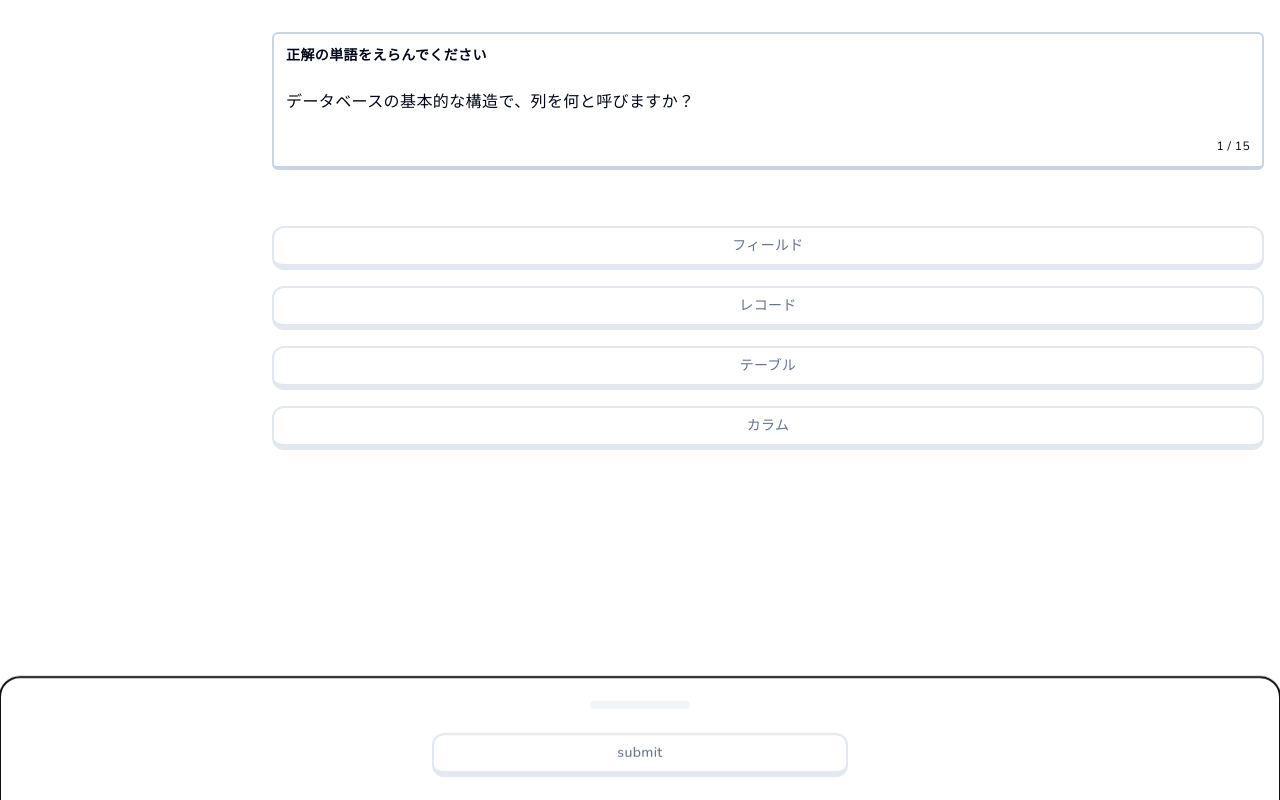
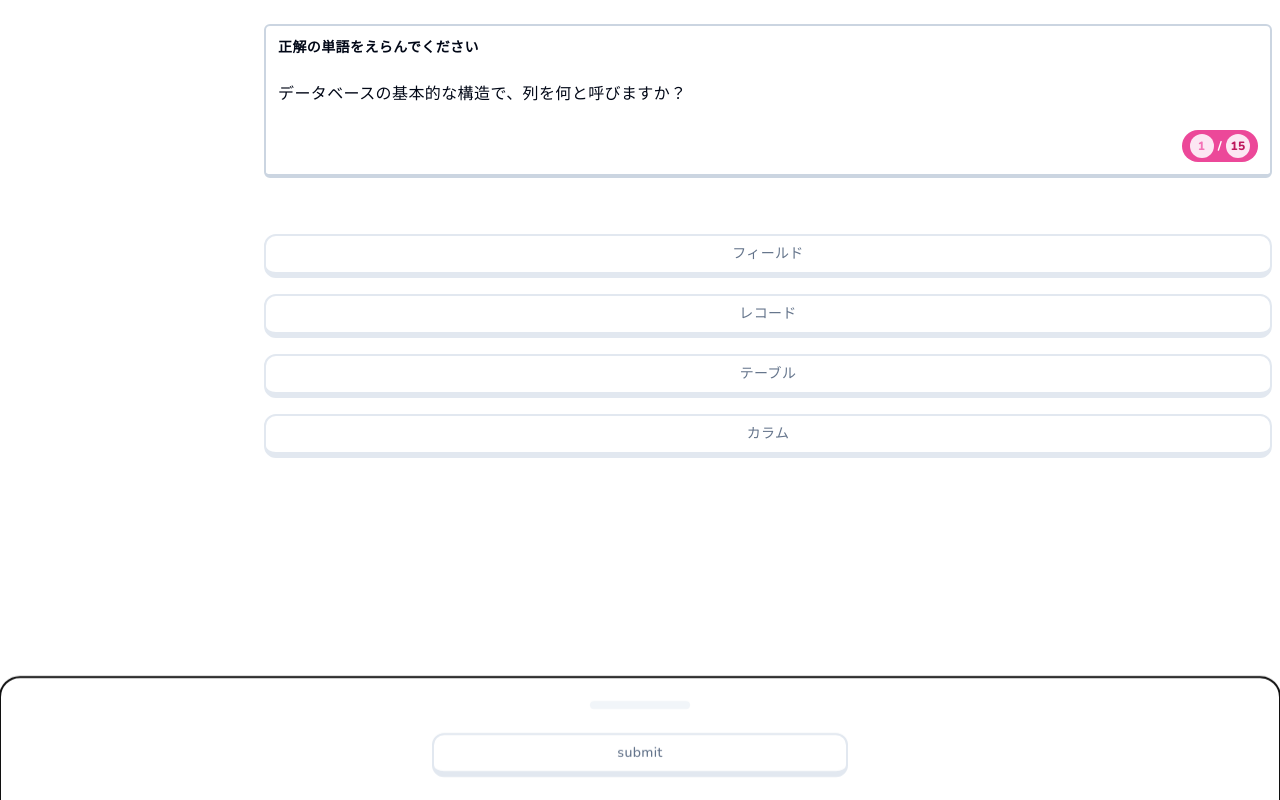
Before and after one commit to YujiTani/questory_prototype, a Next.js app: page /sql/stage/1 in a window 1280 px wide. Built offline with nearby package versions, Linux system fonts and the light colour scheme.

Commit message:
レイアウトなど修正

```diff
--- a/app/(main)/sql/(stage)/layout.tsx
+++ b/app/(main)/sql/(stage)/layout.tsx
@@ -7,7 +7,9 @@ const MainLayout = ({ children }: { children: React.ReactNode }) => {
     <>
       <StageHeader className="lg:hidden fixed top-0 left-0 z-20" />
       <main className="lg:pl-[256px] h-full pt-[50px] lg:pt-0">
-        <div className="max-w-[1056px] mx-auto p-4 h-full">{children}</div>
+        <div className="max-w-[1056px] mx-auto p-2 h-full tracking-wide">
+          {children}
+        </div>
       </main>
     </>
   );
--- a/app/(main)/sql/(stage)/stage/[id]/page.tsx
+++ b/app/(main)/sql/(stage)/stage/[id]/page.tsx
@@ -39,6 +39,8 @@ const StagePage = () => {
  * 7. SEのON／OFF切り替えをユーザーができるようにする
  * 8. 次の問題に変わったのか、わかりやすくする
  * 9. 解答が長い時、ボタンがダサくなるのを修正する
+ * 10. 入力した解答を返す
+ * 11. error入力内容がただしく保存されていない
  */
 const InnerStagePage = () => {
   const { id: stageId } = useParams<{ id: string }>();
@@ -176,6 +178,7 @@ const InnerStagePage = () => {
 
   return (
     <>
+      <div>
         <div className="scroll-smooth">
           <QuestionInfo
             question={state.currentQuestion}
@@ -214,6 +217,7 @@ const InnerStagePage = () => {
           <p>鋭意開発中…🔧</p>
         </div> */}
         </div>
+      </div>
     </>
   );
 };
--- a/app/hooks/createAnswers.ts
+++ b/app/hooks/createAnswers.ts
@@ -33,7 +33,9 @@ export function useAnswerForSortQuestion(question: sortQuestion) {
     synonymsList.push(randomSynonym)
   })
 
-  const newAnswers = shuffleAnswers([...synonymsList, ...answers])
+  // ランダムに配列を短くする
+  const randomAnswers = synonymsList.slice(0, Math.floor(synonymsList.length / 2))
+  const newAnswers = shuffleAnswers([...randomAnswers, ...answers])
 
   // 単語の重複を覗いたものを返す
   return newAnswers.filter((item, index, self) => self.findIndex((t) => t === item) === index);
--- a/components/question/buildAnswer.tsx
+++ b/components/question/buildAnswer.tsx
@@ -1,14 +1,19 @@
-import { StageState } from "@/app/hooks/stageReducer";
+import { StageState, initialState, reducer } from "@/app/hooks/stageReducer";
 import { TagButton } from "./tagButton";
-import { useState } from "react";
+import { useEffect, useReducer, useState } from "react";
 
 type Props = {
   answers: string[];
   state: StageState;
 };
 
-const BuildAnswer = ({ answers, state }: Props) => {
+const BuildAnswer = ({ answers }: Props) => {
+  const [state, dispatch] = useReducer(reducer, initialState);
   const [selectedAnswers, setSelectedAnswer] = useState<string[]>([]);
+
+  useEffect(() => {
+    console.log("state.selectedAnswer", state.selectedAnswer);
+  }, [state.selectedAnswer]);
 
   const handleClicked = (answer: string) => {
     if (selectedAnswers?.includes(answer)) {
@@ -16,6 +21,18 @@ const BuildAnswer = ({ answers, state }: Props) => {
     }
 
     setSelectedAnswer([...selectedAnswers, answer]);
+    dispatch({
+      type: "SET_SELECTED_ANSWER",
+      payload: selectedAnswers.join(" "),
+    });
+  };
+
+  const handleDelete = (answer: string) => {
+    setSelectedAnswer(selectedAnswers.filter((item) => item !== answer));
+    dispatch({
+      type: "SET_SELECTED_ANSWER",
+      payload: selectedAnswers.join(" "),
+    });
   };
 
   const isSelected = (answer: string) => {
@@ -30,7 +47,9 @@ const BuildAnswer = ({ answers, state }: Props) => {
             return (
               <TagButton
                 key={answer}
+                onClick={() => handleDelete(answer)}
                 className="p-2 text-slate-600 border-slate-200 border-b-[6px] rounded-md bg-white"
+                disabled={state.stageState === "result"}
               >
                 {answer}
               </TagButton>
@@ -48,7 +67,7 @@ const BuildAnswer = ({ answers, state }: Props) => {
             <TagButton
               key={answer}
               onClick={() => handleClicked(answer)}
-              disabled={isSelected(answer)}
+              disabled={isSelected(answer) || state.stageState === "result"}
             >
               {answer}
             </TagButton>
--- a/components/question/questionDrawer.tsx
+++ b/components/question/questionDrawer.tsx
@@ -59,6 +59,8 @@ const QuestionDrawer = ({
       return;
     }
 
+    console.log("selectedAnswer", selectedAnswer);
+    console.log("question?.answer", question?.answer);
     const result = selectedAnswer === question?.answer;
     setIsCorrect(result);
     handleSubmit(result);
--- a/components/question/questionInfo.tsx
+++ b/components/question/questionInfo.tsx
@@ -30,8 +30,14 @@ const QuestionInfo = ({ question, target, title, index, count }: Props) => {
       <Separator orientation="horizontal" />
       <div className="flex justify-end">
         {question ? (
-          <span className="text-xs">
-            {index} / {count}
+          <span className="flex items-center justify-center text-xs font-extrabold py-1 px-2 bg-pink-500 rounded-2xl">
+            <span className="block text-center w-[24px] p-1 text-pink-400 bg-pink-100 rounded-full">
+              {index}
+            </span>
+            <span className="mx-1 text-white">/</span>
+            <span className="block text-center w-[24px] p-1 text-pink-700 bg-pink-100 rounded-full">
+              {count}
+            </span>
           </span>
         ) : (
           <Skeleton className="w-12 h-3 bg-gray-200" />
--- a/data/questions.ts
+++ b/data/questions.ts
@@ -173,7 +173,7 @@ const selectQuestions = [
   {
     id: 15,
     question: "特定のユーザーの年齢を取得するSQL文はどれですか？",
-    answer: "SELECT age FROM users WHERE id = 1;",
+    answer: "SELECT age FROM users WHERE id = 1",
     falseAnswers: [
       "SELECT user FROM age WHERE age;",
       "SELECT age FROM users WHERE users ORDER BY age;",
```
Lines whose indentation alone changed are shown as unchanged.
